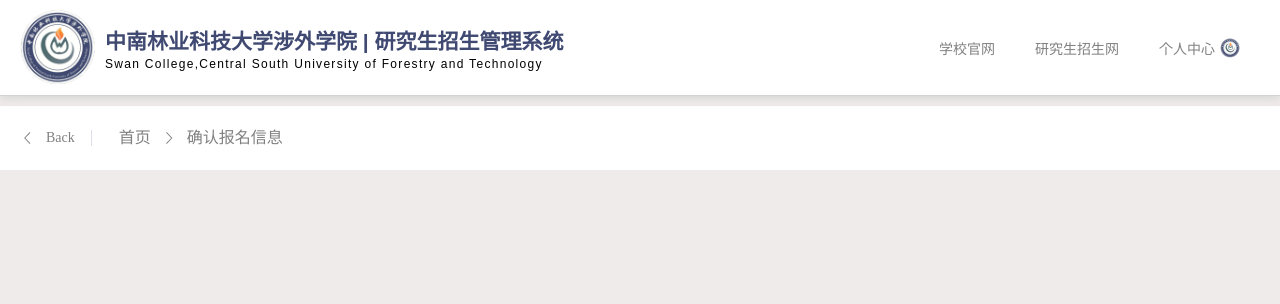
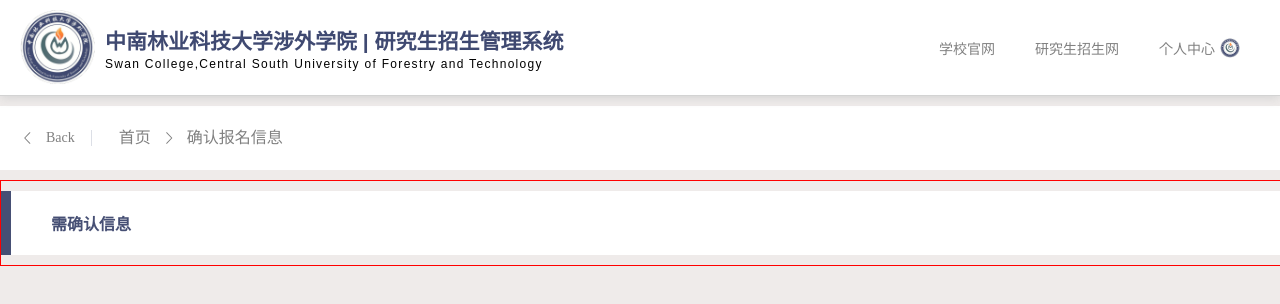
Before and after one commit to Anixuil/Graduate-student-enrollment-management-system, a Vue app in the folder packages/manager-system/: page /confirmInfo in a window 1280 px wide. Shown: the top 304 px of the page. Built offline with nearby package versions, Linux system fonts and the light colour scheme.

Commit message:
feat: 修复了pageHeader组件跳转到首页时，错误清空历史页面的问题

```diff
--- a/packages/manager-system/src/components/headNav/pageHeader/index.vue
+++ b/packages/manager-system/src/components/headNav/pageHeader/index.vue
@@ -40,10 +40,10 @@ const gotoPage = (index: number): void => {
     //如果点击得是第一个，就跳转首页
     if (index === 0) {
         router.push('/index')
-        pageHeader.removePageHeaderArray(1)
+        pageHeader.removePageHeaderArray(0)
     } else if (index !== pageHeaderArray.value.length - 1) {
         // router.go(-index - 1)
-        router.push(pageHeaderPath.value[index - 1])
+        router.push(pageHeaderPath.value[index])
     }
 }
 </script>
--- a/packages/manager-system/src/components/person/person.vue
+++ b/packages/manager-system/src/components/person/person.vue
@@ -30,8 +30,6 @@
 import type { Ref } from 'vue'
 import { useUser } from '@/store/user/index'
 import { studentInterface, studentLabelInterface } from './ts/person'
-import tab from '../common/tab/index.vue'
-import infoDetail from '../common/infoDetail/index.vue'
 
 //从pinia中获取用户信息
 const store = useUser()
--- a/packages/manager-system/src/router/index.ts
+++ b/packages/manager-system/src/router/index.ts
@@ -83,7 +83,7 @@ router.beforeEach(to => {
     if (pageHeaderArr.findIndex(item => item === to.name) !== -1) {
         store.changePageHeaderStatus(false)
     } else {
-        store.changePageHeaderTitle(to.meta.title as string, to.meta.path as string)
+        store.changePageHeaderTitle(to.meta.title as string, to.path as string)
         store.changePageHeaderStatus(true)
     }
 })
--- a/packages/manager-system/src/store/pageHeader/pageHeader.ts
+++ b/packages/manager-system/src/store/pageHeader/pageHeader.ts
@@ -33,8 +33,8 @@ export const usePageHeader = defineStore('pageHeader', {
             this.pageHeaderPath.push(path)
         },
         removePageHeaderArray(index: number): void {
-            this.pageHeaderArray.splice(index, this.pageHeaderArray.length - index)
-            this.pageHeaderPath.splice(index, this.pageHeaderPath.length - index)
+            this.pageHeaderArray.splice(index + 1, this.pageHeaderArray.length - index)
+            this.pageHeaderPath.splice(index + 1, this.pageHeaderPath.length - index)
         }
     }
 })
--- a/packages/manager-system/src/views/controller/confirmInfo/index.vue
+++ b/packages/manager-system/src/views/controller/confirmInfo/index.vue
@@ -1,5 +1,7 @@
 <template>
-    <div></div>
+    <div class="confirm_wrapper">
+        <tab>需确认信息</tab>
+    </div>
 </template>
 
 <script setup lang="ts">
@@ -7,4 +9,12 @@ import { ConfirmInfoProps } from '.'
 const props = defineProps(ConfirmInfoProps)
 </script>
 
-<style scoped lang="scss"></style>
+<style scoped lang="scss">
+.confirm_wrapper {
+    width: 100%;
+    max-width: 1600px;
+    min-width: 1000px;
+    margin: 0 auto;
+    border: 1px solid red;
+}
+</style>
```
Also changed, not shown: packages/manager-system/src/main.ts (+12 -1 lines).
